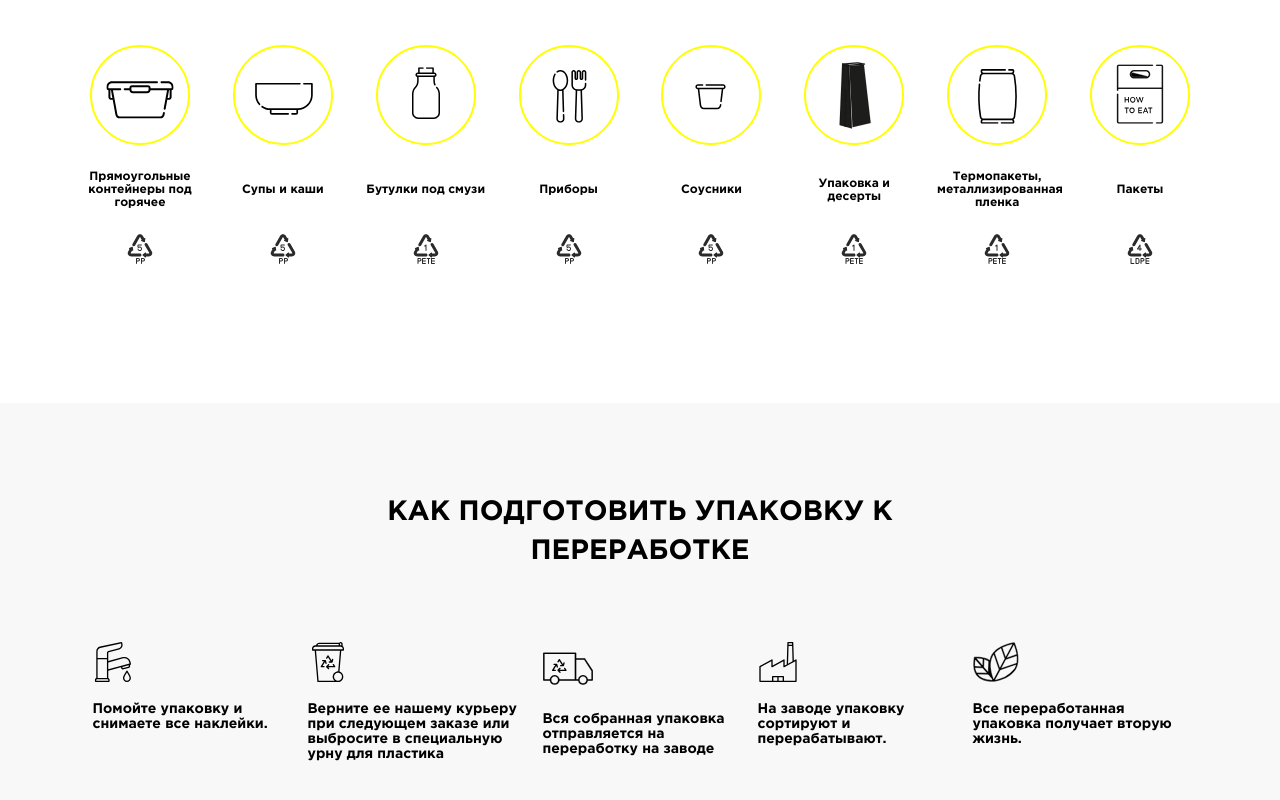
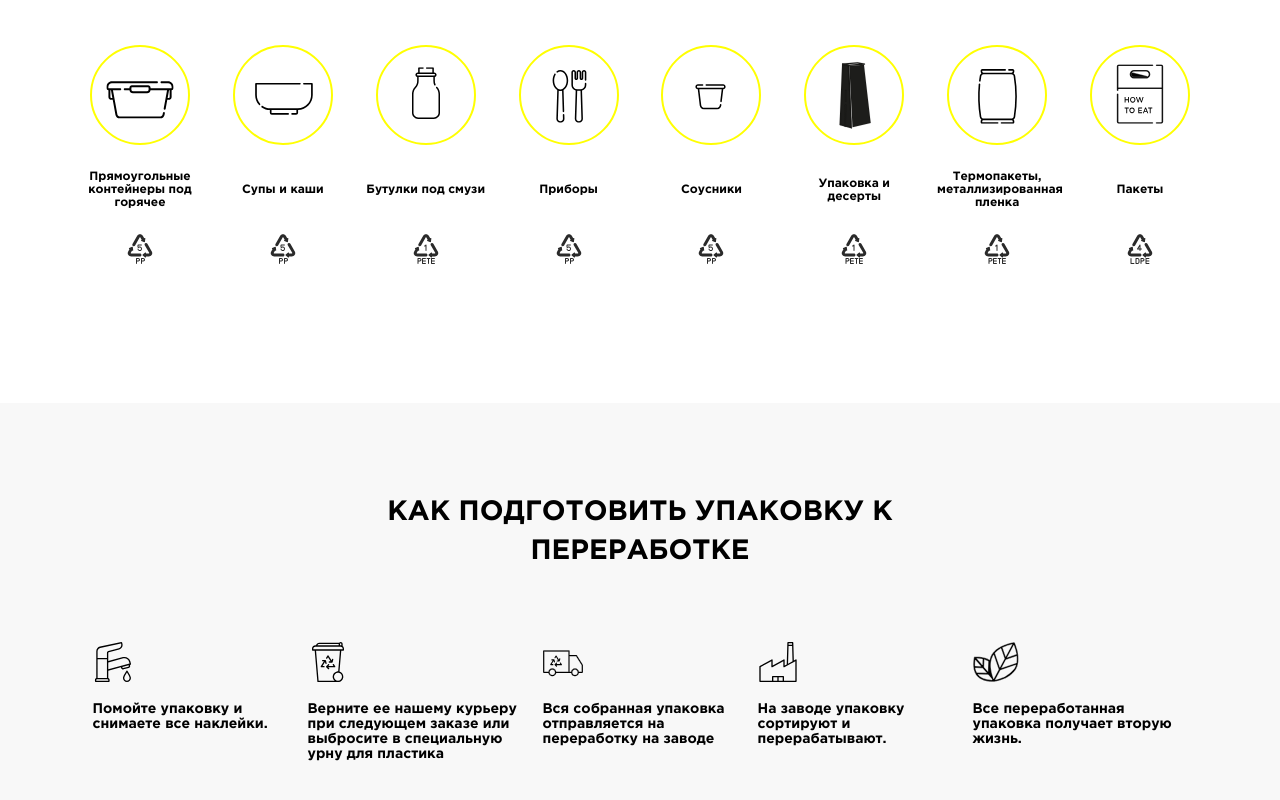
Before and after one commit to LaserPes/howToEat, a plain HTML site: page index.html in a window 1280 px wide. Shown: the part 996-1796 px from the top of the page. Drawn offline with Linux system fonts and the light colour scheme.

Commit message:
editIcon

```diff
--- a/index.html
+++ b/index.html
@@ -145,7 +145,7 @@
                     <div class="packing-text"><p>Верните ее нашему курьеру при следующем заказе или выбросите в специальную урну для пластика</p></div>
                 </div>
                 <div class="main-packing-icon-text">
-                    <div class="packing-icon icon-right"><img src="img/truck.svg"></div>
+                    <div class="packing-icon icon-right"><img src="img/truck1.svg"></div>
                     <div class="packing-text text-right"><p>Вся собранная упаковка отправляется на переработку на заводe</p></div>
                 </div>
                 <div class="main-packing-icon-text">
```
Also changed, not shown: img/truck1.svg (added).
